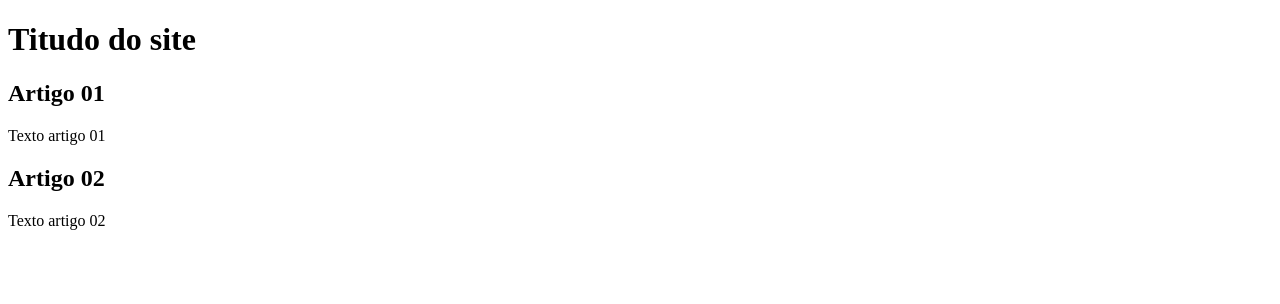
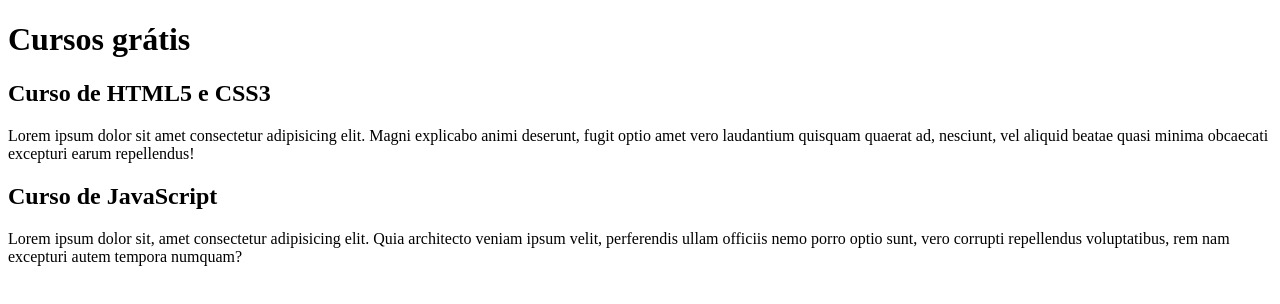
Before and after one commit to maurokrugerjr/repositorio-aula-branches, a plain HTML site: page index.html in a window 1280 px wide. Drawn offline with Linux system fonts and the light colour scheme.

Commit message:
Comecei a escrever o conteúdo
Comecei a escrever o conteúdo do site

```diff
--- a/index.html
+++ b/index.html
@@ -9,15 +9,15 @@
 <body>
     <main>
         <header>
-            <h1>Titudo do site</h1>
+            <h1>Cursos grátis</h1>
         </header>
         <article>
-            <h2>Artigo 01</h2>
-            <p>Texto artigo 01</p>
+            <h2>Curso de HTML5 e CSS3</h2>
+            <p>Lorem ipsum dolor sit amet consectetur adipisicing elit. Magni explicabo animi deserunt, fugit optio amet vero laudantium quisquam quaerat ad, nesciunt, vel aliquid beatae quasi minima obcaecati excepturi earum repellendus!</p>
         </article>
         <article>
-            <h2>Artigo 02</h2>
-            <p>Texto artigo 02</p>
+            <h2>Curso de JavaScript</h2>
+            <p>Lorem ipsum dolor sit, amet consectetur adipisicing elit. Quia architecto veniam ipsum velit, perferendis ullam officiis nemo porro optio sunt, vero corrupti repellendus voluptatibus, rem nam excepturi autem tempora numquam?</p>
         </article>
     </main>
 
```
